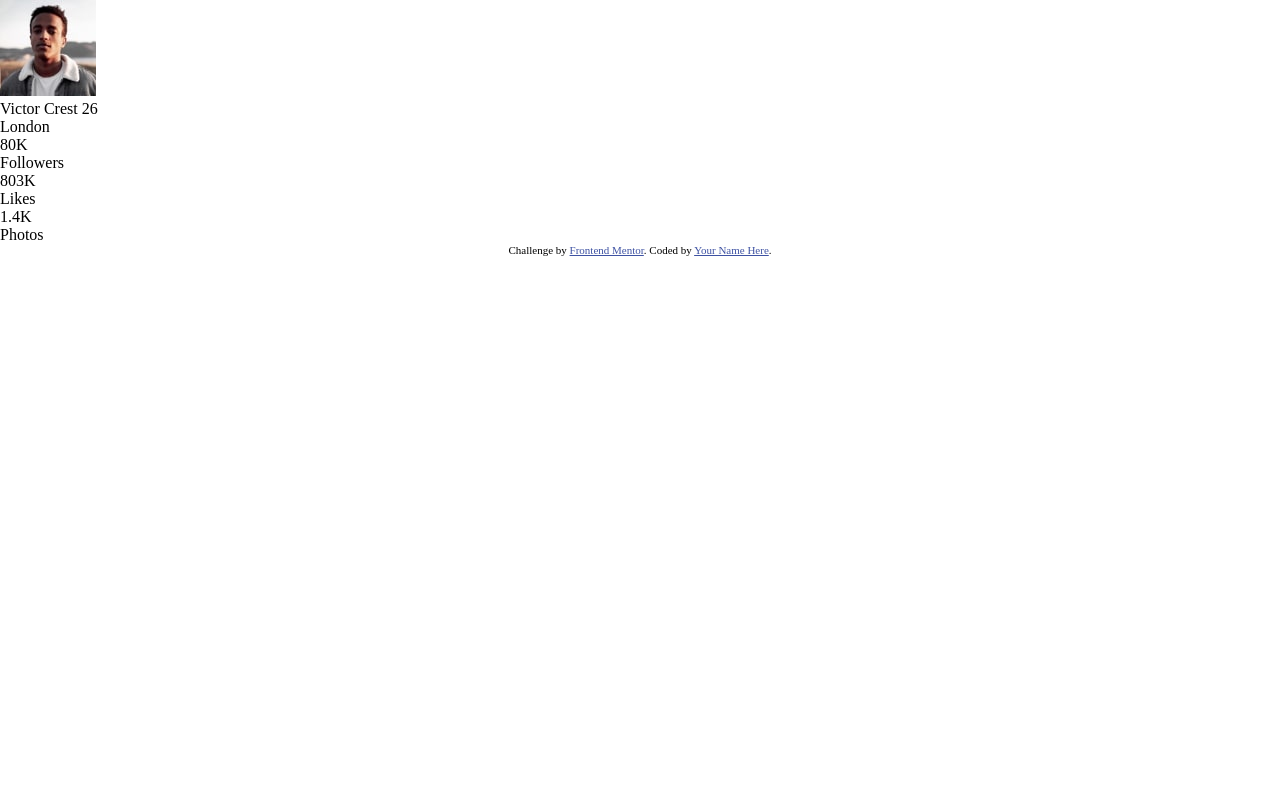
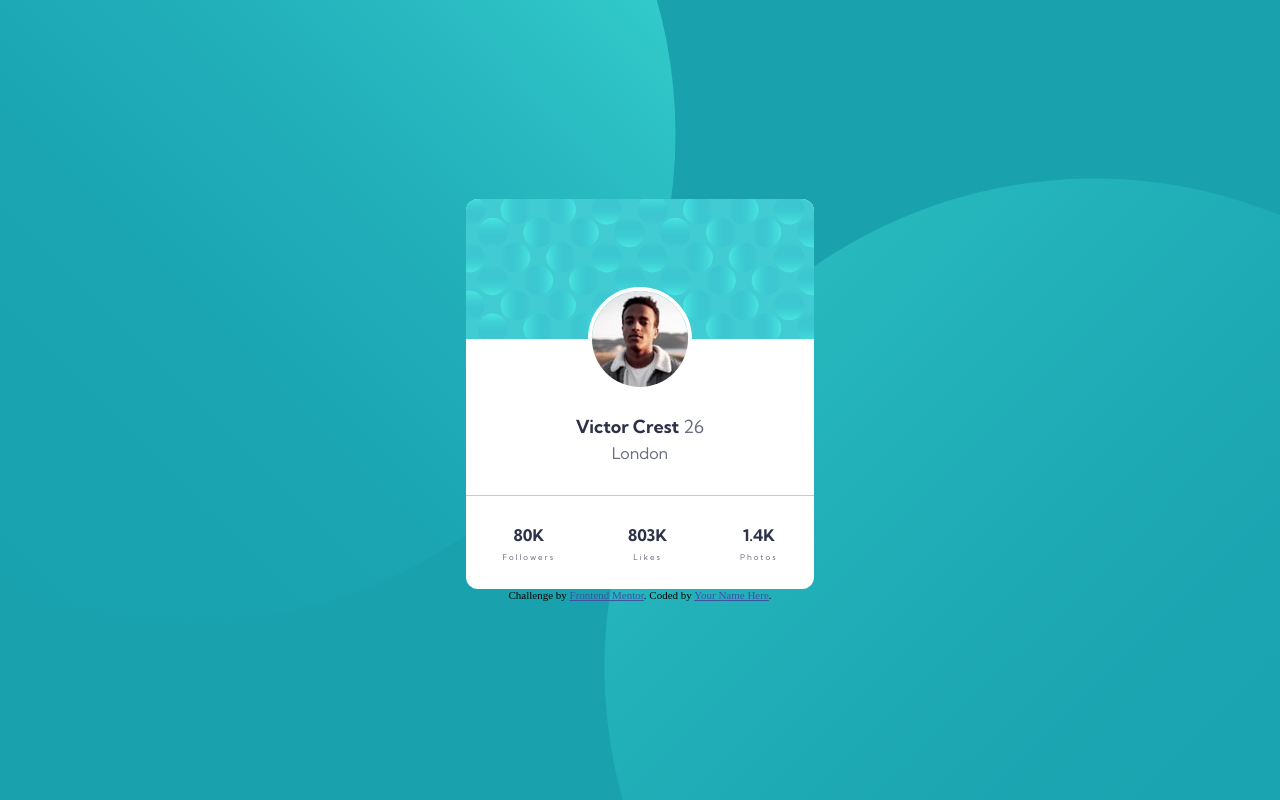
Before and after one commit to ShehanMaduwantha/Fronend-Mentor-Profile-Card-Component, a plain HTML site: page index.html in a window 1280 px wide. Drawn offline with Linux system fonts and the light colour scheme.

Commit message:
Style the card
Applied the styles to the card and slightly modified the HTML structure to match the needs.

```diff
--- a/index.html
+++ b/index.html
@@ -39,7 +39,7 @@
       </div>
       <div class="card-info">
         <div class="card-info-name">
-          <p>
+          <p class="card-info-name-text">
             Victor Crest
             <span class="card-info-age">26</span>
           </p>
--- a/styles/_card.scss
+++ b/styles/_card.scss
@@ -0,0 +1,67 @@
+.card-container {
+  max-width: 21.875rem;
+  border-radius: 0.75rem;
+  overflow: hidden;
+  font-family: $font;
+  background-color: white;
+
+  .card-pattern {
+    height: 8.75rem;
+    width: 100%;
+    background-image: url(../images/bg-pattern-card.svg);
+
+    img {
+      position: relative;
+      margin: 0 7.625rem;
+      border-radius: 50%;
+      border: 0.312rem solid white;
+      bottom: -100%;
+      transform: translate(0, -50%);
+    }
+  }
+  .card-info {
+    padding-top: 4.68rem;
+
+    &-name {
+      color: $very-dark-blue;
+      text-align: center;
+      line-height: 1.68rem;
+
+      &-text {
+        font-weight: 700;
+        font-size: 1.125rem;
+      }
+    }
+
+    &-age {
+      font-weight: 400;
+      color: $dark-blue;
+    }
+    &-location {
+      color: $dark-blue;
+      font-weight: 400;
+      padding-bottom: 1.75rem;
+      border-bottom: 0.06rem solid hsla(0, 0%, 59%, 0.5);
+    }
+
+    &-stats {
+      margin-top: 1.812rem;
+      margin-bottom: 1.68rem;
+      display: flex;
+      justify-content: space-around;
+      text-align: center;
+
+      &-count {
+        font-weight: 700;
+        color: $very-dark-blue;
+      }
+      &-label {
+        font-weight: 400;
+        color: $dark-blue;
+        font-size: 0.5rem;
+        margin-top: 0.45rem;
+        letter-spacing: 0.125rem;
+      }
+    }
+  }
+}
--- a/styles/_global.scss
+++ b/styles/_global.scss
@@ -6,4 +6,10 @@
 body {
   display: flex;
   flex-direction: column;
+  min-height: 100vh;
+  align-items: center;
+  justify-content: center;
+  background: url(../images/bg-pattern-top.svg) -100% 200% no-repeat,
+    url(../images/bg-pattern-bottom.svg) 200% -100% no-repeat;
+  background-color: $dark-cyan;
 }
--- a/styles/_media.scss
+++ b/styles/_media.scss
@@ -0,0 +1,5 @@
+@media screen and (max-width: 23.5) {
+  .card-container {
+    max-width: 29.37rem;
+  }
+}
```
Also changed, not shown: styles/style.css, 1 other file.
